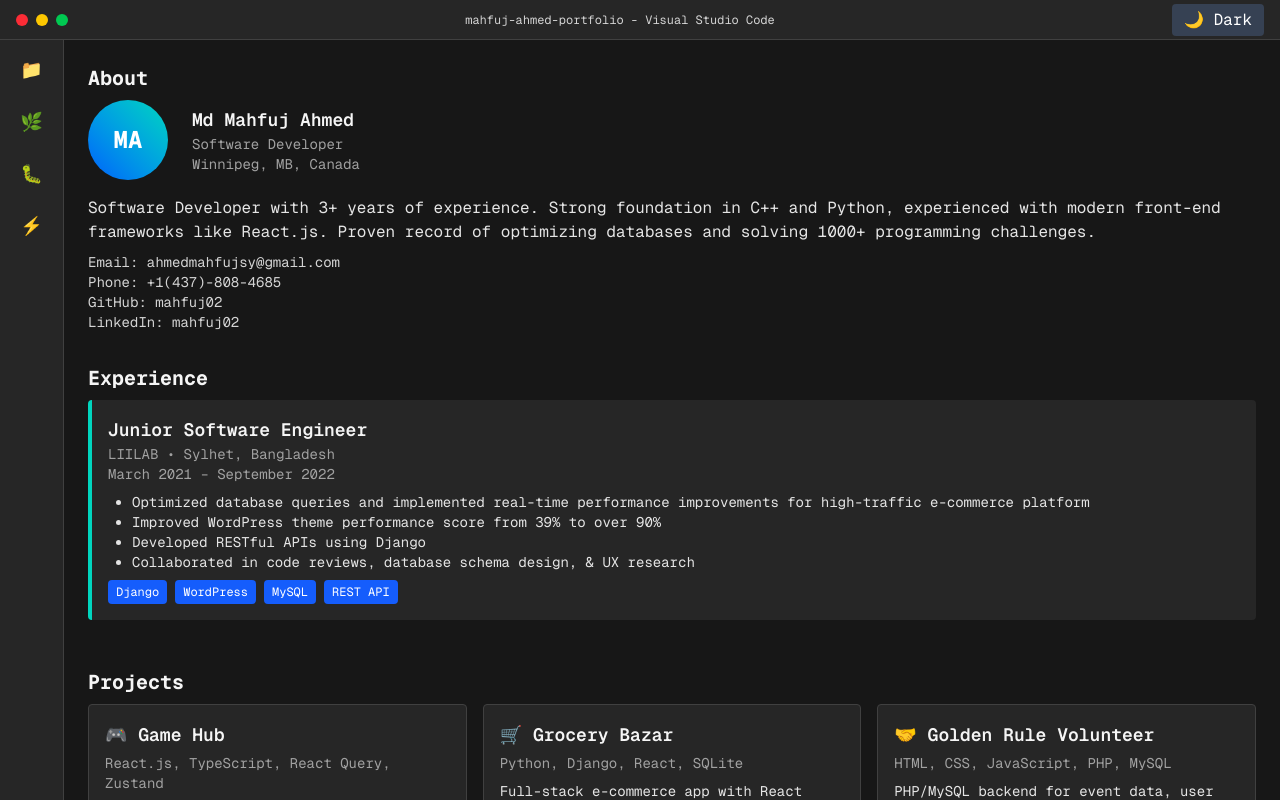
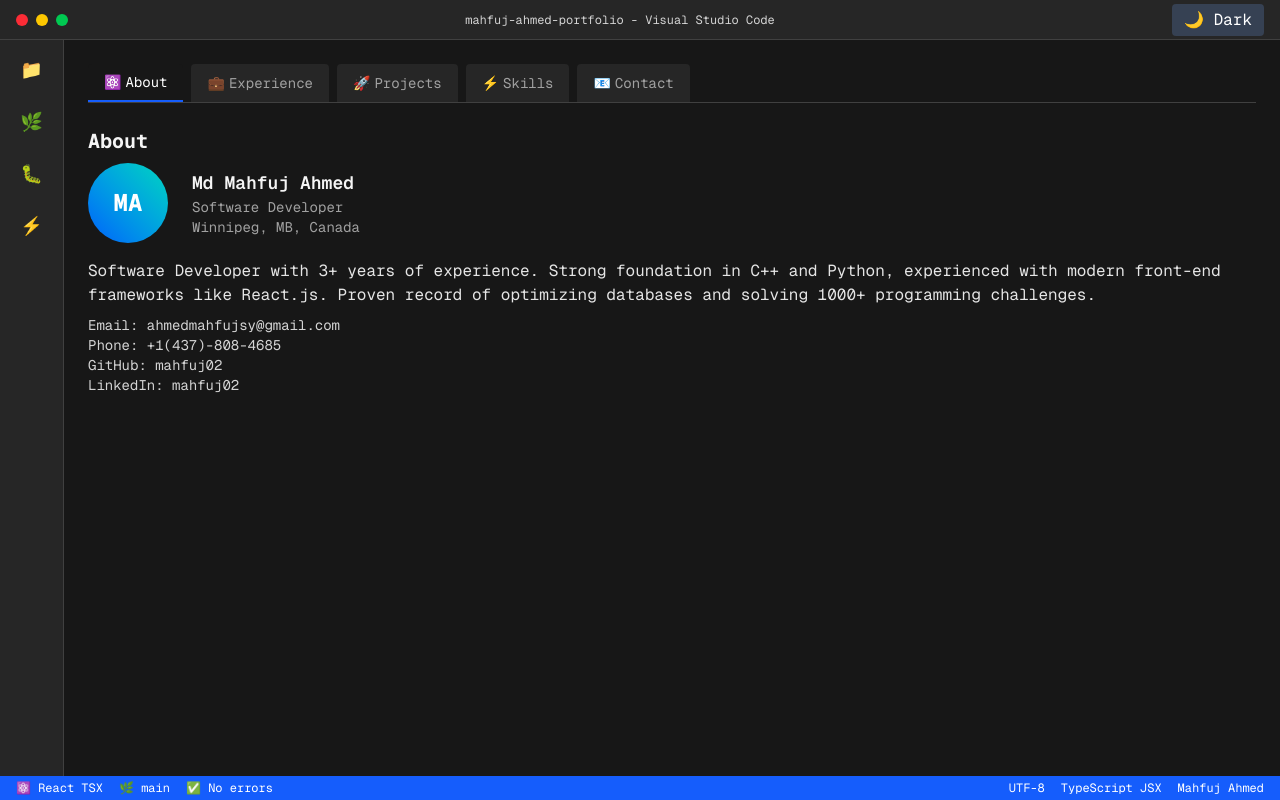
Before and after one commit to mahfuj02/vs-code-portfolio, a Next.js app: page / in a window 1280 px wide. Shown: the top 800 px of the page. Built offline with nearby package versions, Linux system fonts and the light colour scheme.

Commit message:
feat: add tab navigation for portfolio sections

```diff
--- a/src/app/page.tsx
+++ b/src/app/page.tsx
@@ -1,3 +1,4 @@
+
 
 import VSCodeLayout from "../components/VSCodeLayout";
 import About from "../components/About";
@@ -5,16 +6,22 @@ import Experience from "../components/Experience";
 import Projects from "../components/Projects";
 import Skills from "../components/Skills";
 import Contact from "../components/Contact";
+import SectionTabs from "../components/SectionTabs";
+import { useState } from "react";
+
 
 export default function Home() {
+  const [active, setActive] = useState("about");
+
   return (
     <VSCodeLayout>
+      <SectionTabs active={active} setActive={setActive} />
       <div className="flex flex-col gap-8">
-        <About />
-        <Experience />
-        <Projects />
-        <Skills />
-        <Contact />
+        {active === "about" && <About />}
+        {active === "experience" && <Experience />}
+        {active === "projects" && <Projects />}
+        {active === "skills" && <Skills />}
+        {active === "contact" && <Contact />}
       </div>
     </VSCodeLayout>
   );
--- /dev/null
+++ b/src/components/SectionTabs.tsx
@@ -0,0 +1,32 @@
+import React, { useState } from "react";
+
+const sections = [
+  { id: "about", label: "About", icon: "⚛️" },
+  { id: "experience", label: "Experience", icon: "💼" },
+  { id: "projects", label: "Projects", icon: "🚀" },
+  { id: "skills", label: "Skills", icon: "⚡" },
+  { id: "contact", label: "Contact", icon: "📧" },
+];
+
+interface SectionTabsProps {
+  active: string;
+  setActive: (id: string) => void;
+}
+
+const SectionTabs: React.FC<SectionTabsProps> = ({ active, setActive }) => (
+  <nav className="flex gap-2 border-b border-neutral-700 mb-6">
+    {sections.map((section) => (
+      <button
+        key={section.id}
+        onClick={() => setActive(section.id)}
+        className={`flex items-center gap-1 px-4 py-2 rounded-t text-sm font-mono transition-colors
+          ${active === section.id ? "bg-neutral-900 border-b-2 border-blue-600 text-white" : "bg-neutral-800 text-neutral-400 hover:bg-neutral-700"}`}
+      >
+        <span>{section.icon}</span>
+        <span>{section.label}</span>
+      </button>
+    ))}
+  </nav>
+);
+
+export default SectionTabs;
```
